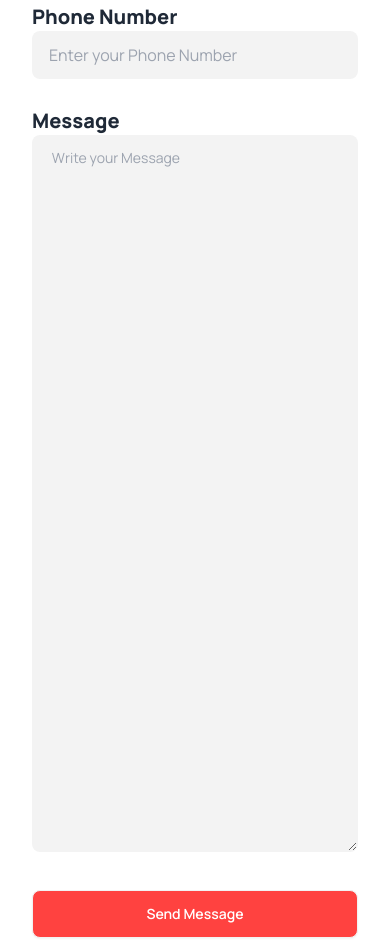
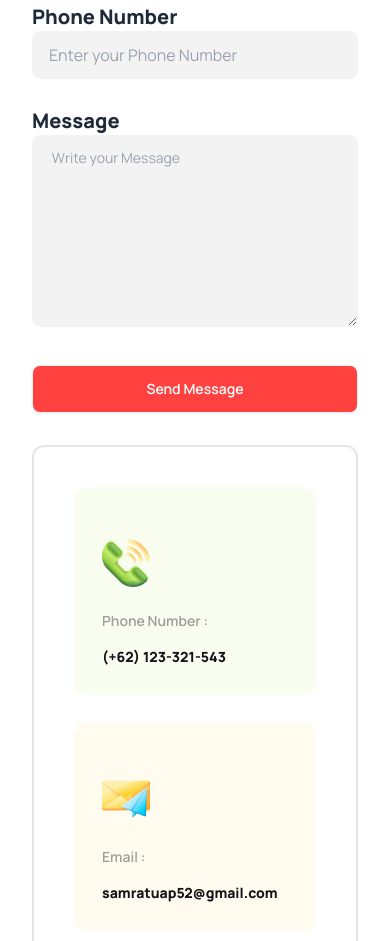
Before and after one commit to AKsamrat/3rd-assignment, a plain HTML site: page index.html in a window 390 px wide. Shown: the part 7130-8071 px from the top of the page. Drawn offline with nearby package versions, Linux system fonts and the light colour scheme.

Commit message:
text area height

```diff
--- a/index.html
+++ b/index.html
@@ -579,7 +579,7 @@
             </div>
             <div class=" lg:col-span-2">
               <span class=" label-text font-extrabold text-xl pt-5 ">Message</span><br>
-              <textarea class=" textarea w-full bg-[#F3F3F3] h-[85vh]
+              <textarea class=" textarea w-full bg-[#F3F3F3] min-h-48 lg:h-[85vh]
                 mt-0" placeholder=" Write your Message"></textarea>
             </div>
           </div>
```
